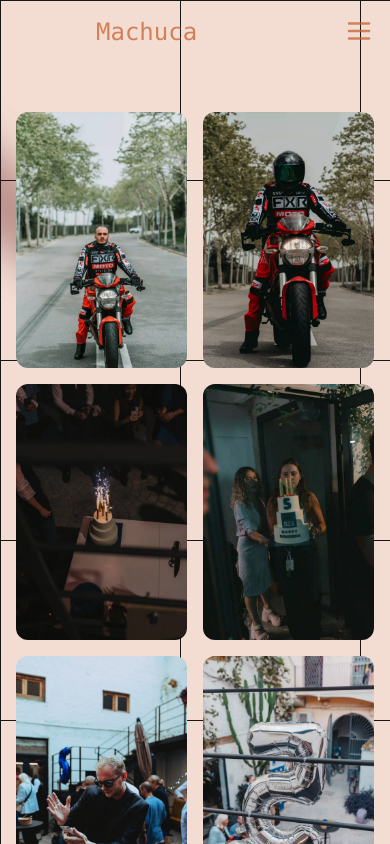
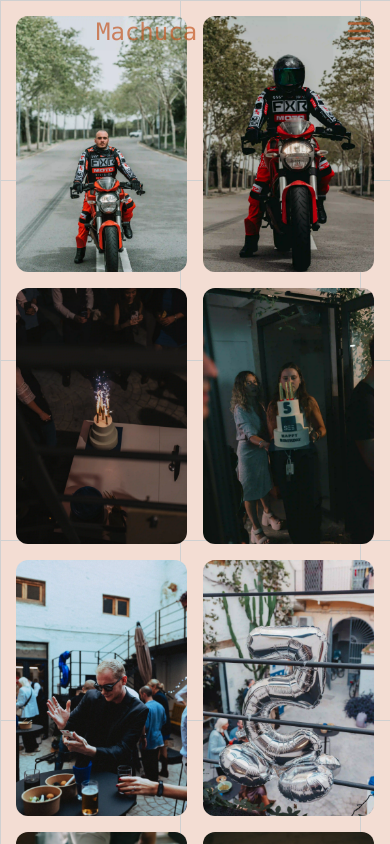
Before and after one commit to Machvca/portfoliophotos, a Next.js app: page /shootings in a window 390 px wide. Shown: the top 844 px of the page. Built offline with nearby package versions, Linux system fonts and the light colour scheme.

Commit message:
hydration fixed

```diff
--- a/app/components/ui/carousel.tsx
+++ b/app/components/ui/carousel.tsx
@@ -141,13 +141,13 @@ const CarouselControl = ({
 }: CarouselControlProps) => {
   return (
     <button
-      className={`w-10 h-10 flex items-center mx-2 justify-center bg-neutral-200 dark:bg-neutral-800 border-3 border-transparent rounded-full focus:border-[#6D64F7] focus:outline-none hover:-translate-y-0.5 active:translate-y-0.5 transition duration-200 ${
+      className={`w-10 h-10 flex items-center mx-2 justify-center bg-neutral-200 dark:bg-terracota/15 border-3 border-transparent rounded-full focus:border-terracota focus:outline-none hover:-translate-y-0.5 active:translate-y-0.5 transition duration-200 ${
         type === "previous" ? "rotate-180" : ""
       }`}
       title={title}
       onClick={handleClick}
     >
-      <IconArrowNarrowRight className="text-neutral-600 dark:text-neutral-200" />
+      <IconArrowNarrowRight className="text-neutral-600 dark:text-terracota" />
     </button>
   );
 };
--- a/app/components/ui/container-text-flip.tsx
+++ b/app/components/ui/container-text-flip.tsx
@@ -54,13 +54,14 @@ export function ContainerTextFlip({
   }, [words, interval]);
 
   return (
-    <motion.p
+
+  <motion.div
     layout
     layoutId={`words-here-${id}`}
     animate={{ width }}
     transition={{ duration: animationDuration / 2000 }}
     className={cn(
-        "relative inline-block rounded md:rounded-2xl md:p-2 text-center   text-xl md:text-6xl dark:text-stone-100",
+      "relative inline-block rounded md:rounded-2xl md:p-2 text-center text-xl md:text-6xl dark:text-stone-100",
       "[background:linear-gradient(to_bottom,#f3f4f6,#4b5976)]",
       "shadow-[inset_0_-1px_#d1d5db,inset_0_0_0_1px_#d1d5db,_0_4px_8px_#d1d5db]",
       "dark:[background:linear-gradient(to_bottom,#c45824,#c45824)]",
@@ -82,23 +83,16 @@ export function ContainerTextFlip({
         {words[currentWordIndex].split("").map((letter, index) => (
           <motion.span
             key={index}
-              initial={{
-                opacity: 0,
-                filter: "blur(10px)",
-              }}
-              animate={{
-                opacity: 1,
-                filter: "blur(0px)",
-              }}
-              transition={{
-                delay: index * 0.02,
-              }}
+            initial={{ opacity: 0, filter: "blur(10px)" }}
+            animate={{ opacity: 1, filter: "blur(0px)" }}
+            transition={{ delay: index * 0.02 }}
           >
             {letter}
           </motion.span>
         ))}
       </motion.div>
     </motion.div>
-    </motion.p>
+  </motion.div>
 );
+
 }
--- a/app/shootings/page.tsx
+++ b/app/shootings/page.tsx
@@ -4,7 +4,7 @@ import React, { useState, useEffect, useCallback } from "react";
 import Image from "next/image";
 import { motion, AnimatePresence } from "framer-motion";
 import { cn } from "../../lib/utils";
-import { Spotlight } from "../components/ui/Spotlight";
+
 
 import sh1 from "../../assets/images/sh1.webp";
 import sh2 from "../../assets/images/sh2.webp";
@@ -79,18 +79,15 @@ export default function BackgroundBeamsDemo() {
   };
 
   return (
-    <div className="w-full min-h-screen  relative flex flex-col items-center justify-center antialiased py-24 ">
+    <div className="w-full min-h-screen  relative flex flex-col items-center justify-center antialiased md:py-40 ">
       {/* Background debajo */}
       <div className="absolute inset-0 z-0"></div>
       <div
         className={cn(
           "pointer-events-none absolute inset-0 bg-size-[180px_180px] select-none",
-          "bg-[linear-gradient(to_right,#171717_1px,transparent_1px),linear-gradient(to_bottom,#171717_1px,transparent_1px)]"
+          "bg-[linear-gradient(to_right,#d0d0d0_1px,transparent_1px),linear-gradient(to_bottom,#d0d0d0_1px,transparent_1px)]"
         )}
       />
-
-      <Spotlight className="-top-40 md:-top-20 md:-left-60" fill="black" />
-      <Spotlight className="-top-40  md:-top-20 md:right-60" fill="brown" />
 
       {/* Galería */}
       <div className="relative z-10 max-w-6xl  p-4 grid grid-cols-2 gap-4  md:grid-cols-4">
```
Lines whose indentation alone changed are shown as unchanged.
